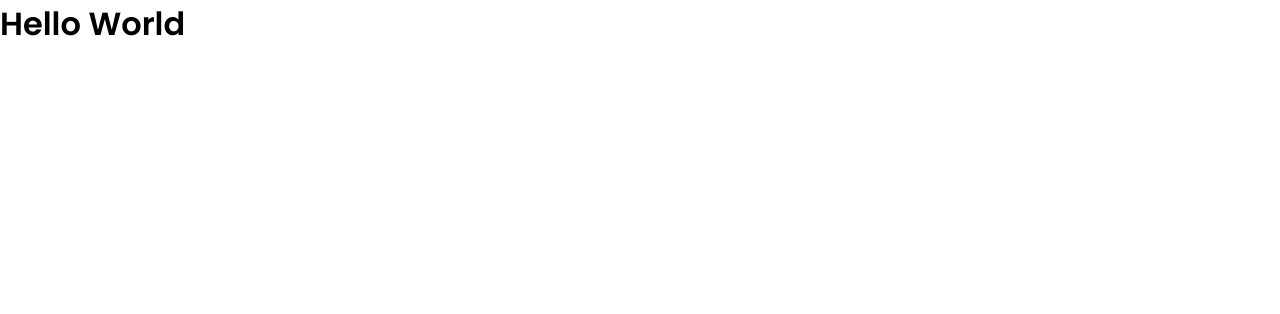
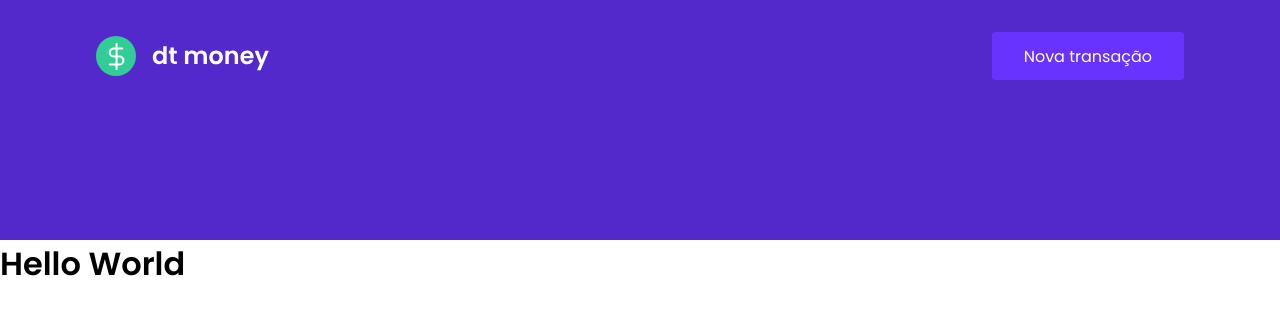
Before and after one commit to RafaelMatos/Ignite-DtMoney, a React (Create React App) app: page / in a window 1280 px wide. Shown: the top 314 px of the page. Built offline with nearby package versions, Linux system fonts and the light colour scheme.

Commit message:
Component Header created

```diff
--- a/src/App.tsx
+++ b/src/App.tsx
@@ -1,3 +1,4 @@
+import { Header } from './components/Header';
 import { GlobalStyle } from './styles/global';
 
 export function App() {
@@ -5,6 +6,7 @@
 
     <div className="App">
       <GlobalStyle/>
+      <Header/>
       <h1>Hello World</h1>
 
     </div>
--- a/src/components/Header/index.tsx
+++ b/src/components/Header/index.tsx
@@ -1,7 +1,17 @@
+import logoImg from '../../assets/logo.svg';
+import { Container, Content } from './styles';
+
+
+
 export function Header(){
   return(
-    <header>
-      Header
-    </header>
+    <Container>
+      <Content>
+        <img src={logoImg} alt="dt_money" />
+        <button type="button">
+          Nova transação
+        </button>
+      </Content>
+    </Container>
   )
 }
--- /dev/null
+++ b/src/components/Header/styles.ts
@@ -0,0 +1,33 @@
+import styled from "styled-components";
+
+export const Container = styled.header`
+    background:  var(--blue);
+
+`
+
+export const Content = styled.div`
+    max-width: 1120px;
+    margin: 0 auto;
+
+    padding: 2rem 1rem 10rem;
+    display: flex;
+    align-items: center;
+    justify-content: space-between;
+
+    button{
+        font-size: 1rem;
+        color: #fff;
+        background: var(--blue-light);
+        border:0;
+        padding:  0 2rem;
+        border-radius: 0.25rem;
+        height: 3rem;
+
+        transition: filter 0.2s;
+
+        &:hover{
+            filter: brightness(0.9)
+        }
+
+    }
+`
```
